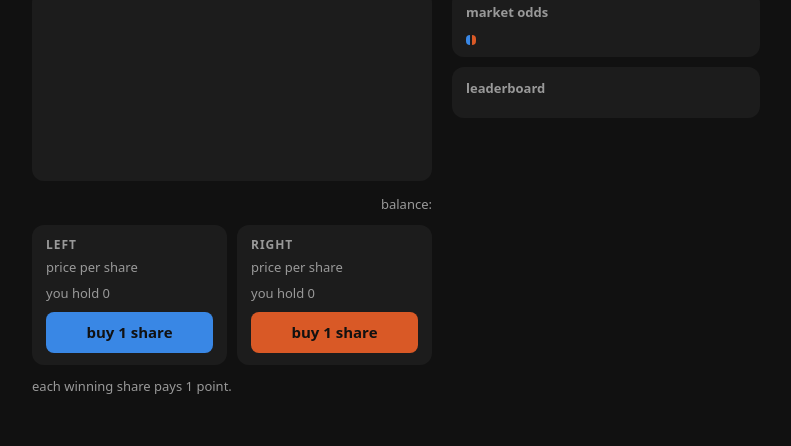
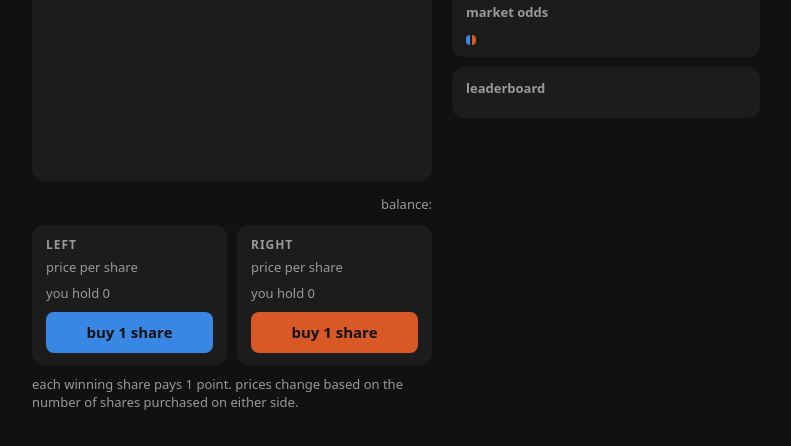
Before and after one commit to Minh-Anh/bouncemarket, a plain HTML site: page index.html in a window 1280 px wide. Shown: the part 58-504 px from the top of the page, without its empty margins (244-1035 px from the left). Drawn offline with Linux system fonts and the light colour scheme; no server answers.

Commit message:
update explainer text

```diff
--- a/index.html
+++ b/index.html
@@ -226,7 +226,7 @@
 
       <div>
         <div id="market-note">
-          <p class="muted">each winning share pays 1 point.</p>
+          <p class="muted">each winning share pays 1 point. prices change based on the number of shares purchased on either side.</p>
           <button type="button" id="broke-reset" hidden>reset to 10</button>
         </div>
         <p class="muted" id="broke-error"></p>
```
